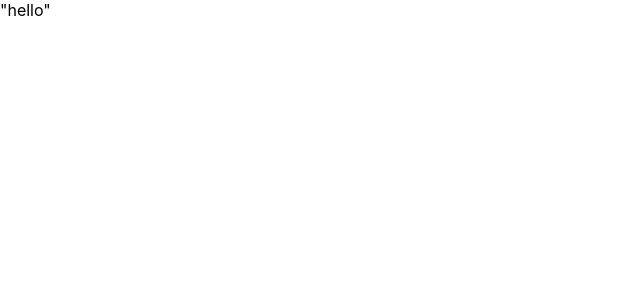
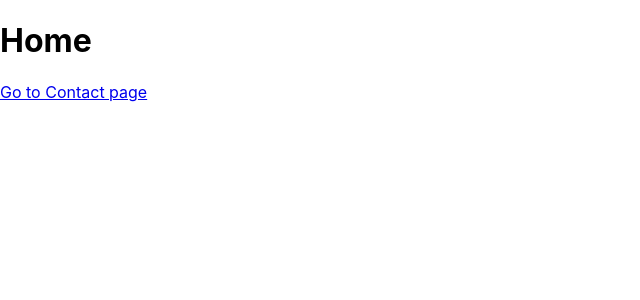
Before and after one commit to Eds-Dbug/profile2, a React (Create React App) app: page / in a window 1280 px wide. Shown: the top 300 px of the page, without its empty margins (0-640 px from the left). Built offline with nearby package versions, Linux system fonts and the light colour scheme.

Commit message:
tested href

```diff
--- a/src/routes/Contacts.tsx
+++ b/src/routes/Contact.tsx
@@ -1,6 +1,6 @@
 import React from 'react'
 
-export default function Contacts() {
+export default function Contact() {
   return (
     <div>Contacts</div>
   )
--- a/src/routes/Home.tsx
+++ b/src/routes/Home.tsx
@@ -2,6 +2,10 @@
 
 export default function Home() {
   return (
-    <div>"hello"</div>
+    <div>
+      <h1>Home</h1>
+      <a href="/contact">Go to Contact page</a>
+    </div>
+
   )
 }
```
Also changed, not shown: src/index.js (+6 -2 lines).
